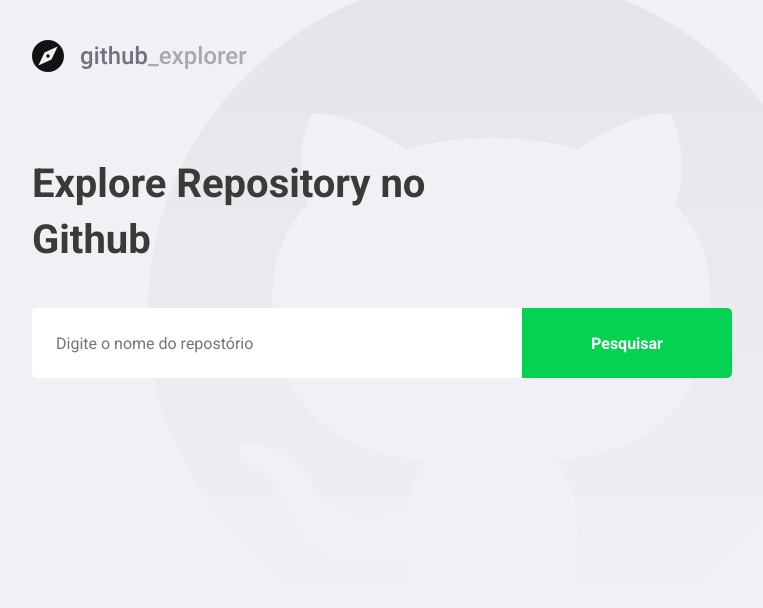
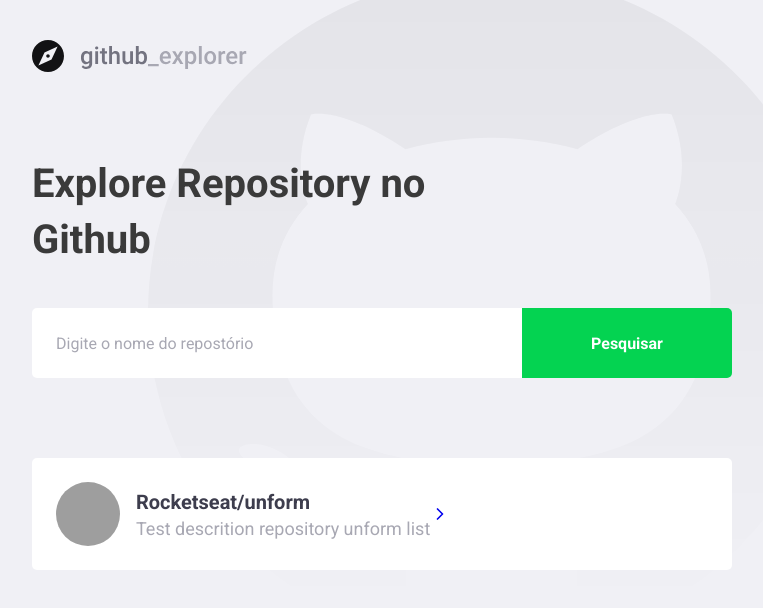
Before and after one commit to fcd007/react-project-repo, a React (Create React App) app: page / in a window 1280 px wide. Shown: the top 608 px of the page, without its empty margins (148-911 px from the left). Built offline with nearby package versions, Linux system fonts and the light colour scheme; grey boxes are pictures that could not be loaded.

Commit message:
stily apply on repositories

```diff
--- a/package.json
+++ b/package.json
@@ -14,6 +14,7 @@
     "polished": "^3.6.7",
     "react": "^16.13.1",
     "react-dom": "^16.13.1",
+    "react-icons": "^3.11.0",
     "react-router-dom": "^5.2.0",
     "react-scripts": "3.4.3",
     "styled-components": "^5.2.0",
--- a/src/pages/Dashboard/index.tsx
+++ b/src/pages/Dashboard/index.tsx
@@ -1,7 +1,9 @@
 import React from 'react';
 import logoImg from '../../assets/logo.svg';
+import { FiChevronRight } from 'react-icons/fi';
+import Repository from '../Repository';
 
-import { Title, Form } from './styles';
+import { Title, Form, Repositories } from './styles';
 
 const Dashboard: React.FC = () => {
     return (
@@ -12,6 +14,20 @@
                 <input type="text" placeholder="Digite o nome do repostório"/>
                 <button type="submit">Pesquisar</button>
             </Form>
+
+            <Repositories>
+                <a href="http://">
+                    <img
+                        src="https://avatars3.githubusercontent.com/u/23359046?s=460&u=90066c4268b5c0489d541dafa129f2eab08407cb&v=4"
+                        alt="Avatar"
+                    />
+                    <div>
+                        <strong>Rocketseat/unform</strong>
+                        <p>Test descrition repository unform list</p>
+                    </div>
+                    <FiChevronRight size={ 20 }/>
+                </a>
+            </Repositories>
         </>
     );
 }
--- a/src/pages/Dashboard/styles.ts
+++ b/src/pages/Dashboard/styles.ts
@@ -24,6 +24,11 @@
         padding: 0 24px;
         border: 0;
         border-radius: 5px 0 0 5px;
+        color: #3a3a3a;
+
+        &::placeholder {
+            color: #a8a8b3;
+        }
     }
 
     button {
@@ -34,9 +39,54 @@
         border: 0;
         color: #fff;
         font-weight: bold;
+        transition: background-color 0.2s;
 
         &:hover {
+            /* Aplicando efeito de houver escuro */
             background: ${shade('0.2', '#04d351')};
         }
     }
 `;
+
+export const Repositories = styled.div`
+    margin-top: 80px;
+    max-width: 700px;
+
+    a {
+        background: #fff;
+        border-radius: 5px;
+        width: 100%;
+        padding: 24px;
+        display: block;
+        text-decoration: none;
+
+        display: flex;
+        align-items: center;
+
+        img {
+            width: 64px;
+            height: 64px;
+            border-radius: 50%;
+        }
+
+        div {
+            margin-left: 16px;
+
+            strong {
+                font-size: 20px;
+                color: #3d3d4d;
+            }
+
+            p {
+                margin-top: 4px;
+                font-size: 18px;
+                color: #a8a8b3;
+            }
+
+            svg {
+                margin-left: auto;
+                color: #cbcbd6;
+            }
+        }
+    }
+`;
```
Also changed, not shown: 1 other file (tests, documents, lock files or other folders).
